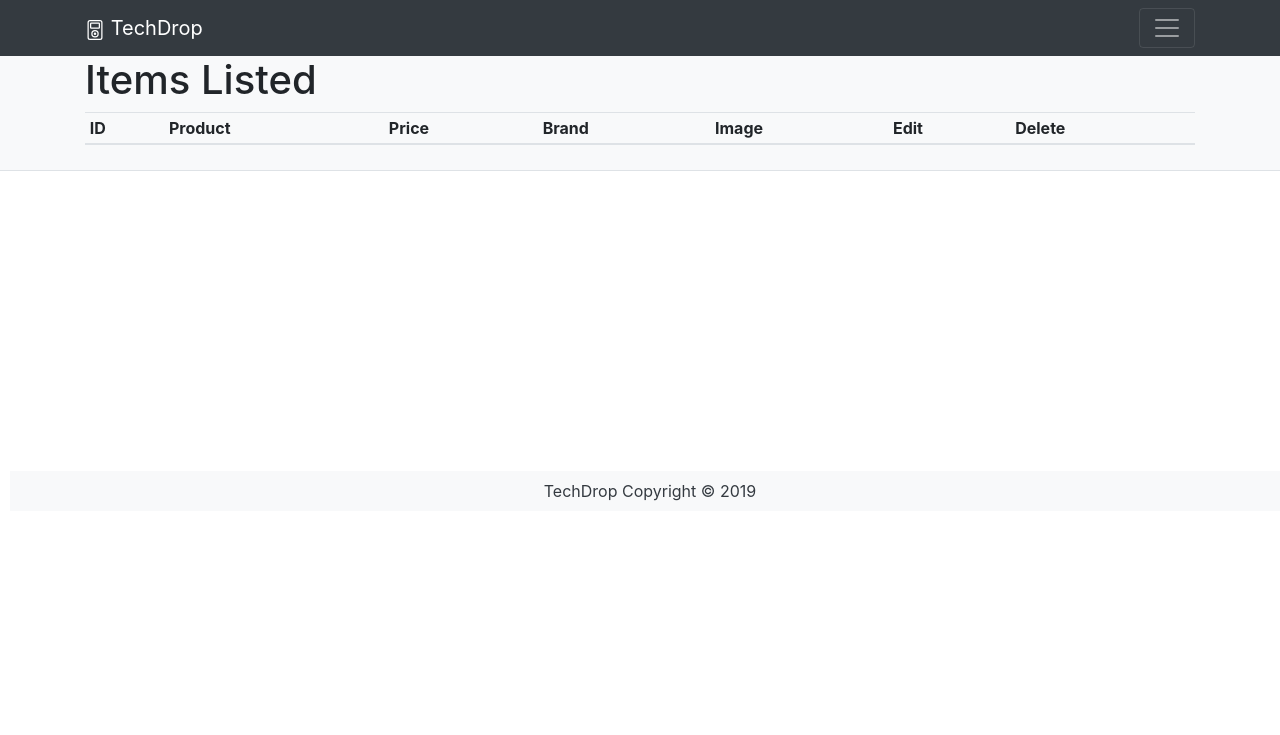
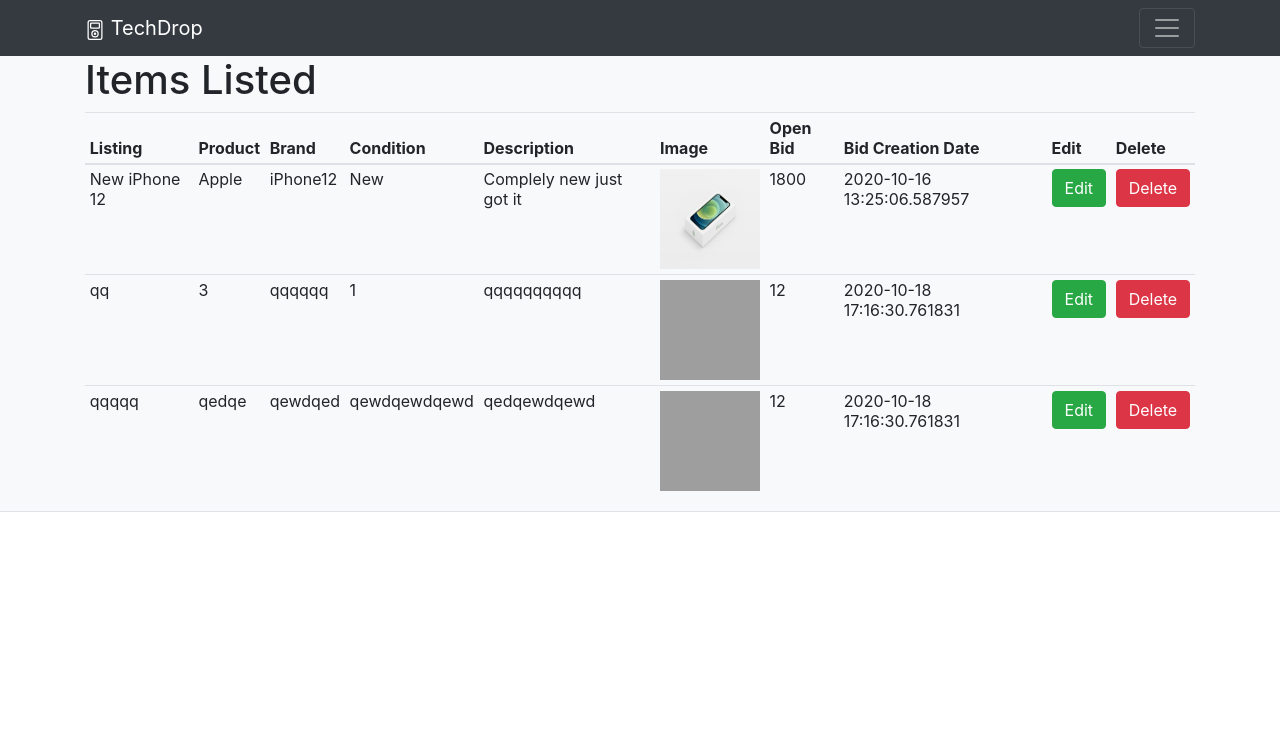
Before and after one commit to sirahut/IAB207, a Flask app: page /auctions/listed in a window 1280 px wide. Shown: the top 735 px of the page. Before the commit the page ends 501 px from the top, so only its background shows below. Run offline with Flask 2, Linux system fonts and the light colour scheme; a user stored in the database is signed in; data comes from the database, SQL or seed files in the repository; lists and menus that the app fills with data are empty; some libraries are stand-ins or nearby versions; grey boxes are pictures that could not be loaded.

Commit message:
listed items but currently not too current user.

```diff
--- a/PhoneApp/auctions.py
+++ b/PhoneApp/auctions.py
@@ -92,4 +92,11 @@ def review(id):
 @bp.route('/listed', methods=['GET'])
 @login_required
 def listed():
-    return render_template('auctions/listed.html')
+
+    auc = f"{Auctions.query.count():,}"
+    auc_items = Auctions.query.all()
+    auctioned = AuctionsForm(Auctions=auc, user=current_user)
+
+
+
+    return render_template('auctions/listed.html', count=auc, auctions=auc_items)
--- a/PhoneApp/forms.py
+++ b/PhoneApp/forms.py
@@ -4,7 +4,7 @@ from wtforms.validators import InputRequired, Length, Email, EqualTo
 from flask_wtf.file import FileRequired, FileField, FileAllowed
 from wtforms import Form, BooleanField, StringField, validators, DateTimeField, IntegerField
 from wtforms.fields.html5 import DateField, IntegerField
-from wtforms_sqlalchemy.fields import QuerySelectField
+from wtforms.ext.sqlalchemy.fields import QuerySelectField
 from .models import Brand, Condition
 
 ALLOWED_FILE = ('png', 'jpg', 'JPG', 'PNG')
--- a/PhoneApp/templates/Auctions/listed.html
+++ b/PhoneApp/templates/Auctions/listed.html
@@ -1,31 +1,37 @@
 {% extends 'base.html'%}
 
 {% block header %}
-
 
   <div class="container">
     <table class="table table-sm">
         <h1>Items Listed</h1>
           <thead>
-            <th>ID</th>
+            <th>Listing</th>
             <th>Product</th>
-            <th>Price</th>
             <th>Brand</th>
+            <th>Condition</th>
+            <th>Description</th>
             <th>Image</th>
+            <th>Open Bid</th>
+            <th>Bid Creation Date</th>
             <th>Edit</th>
             <th>Delete</th>
           </thead>
         <tbody>
           <tr>
-              <td></td>
-              <td></td>
-              <td></td>
-              <td></td>
-              <td></td>
-              <td></td>
-              <td></td>
+          {% for auction in auctions %}
+              <td>{{auction.name}}</td>
+              <td>{{auction.brand}}</td>
+              <td>{{auction.model}}</td>
+              <td>{{auction.condition}}</td>
+              <td>{{auction.description}}</td>
+              <td><img src={{auction.image}} alt="" border=3 height=100 width=100></img></td>
+              <td>{{auction.open_bid}}</td>
+              <td>{{auction.start}}</td>
+              <td><button type="button" class="btn btn-success">Edit</button></td>
+              <td><button type="button" class="btn btn-danger">Delete</button></td>
           </tr>
-
+          {% endfor %}
       </table>
     </div>
   </div>
--- a/PhoneApp/templates/base.html
+++ b/PhoneApp/templates/base.html
@@ -99,15 +99,21 @@
                 Account
                 {% endif %}
               </a>
-              <div class="dropdown-menu" aria-labelledby="navbarDropdown" style = "position:relative; left: 0px; top:0px;">
+              <div class="dropdown-menu" aria-labelledby="navbarDropdown" >
                 {% if current_user.is_authenticated %}
-                <a class="text-info" href="{{ url_for('auth.logout') }}">
+                <a class="text-info" href="{{ url_for('auth.logout') }}" style = "position:relative; left: 5px; top:0px;">
                   <svg width="1em" height="1em" viewBox="0 0 16 16" class="bi bi-door-open-fill" fill="currentColor"
                     xmlns="http://www.w3.org/2000/svg">
                     <path fill-rule="evenodd"
                       d="M1.5 15a.5.5 0 0 0 0 1h13a.5.5 0 0 0 0-1H13V2.5A1.5 1.5 0 0 0 11.5 1H11V.5a.5.5 0 0 0-.57-.495l-7 1A.5.5 0 0 0 3 1.5V15H1.5zM11 2v13h1V2.5a.5.5 0 0 0-.5-.5H11zm-2.5 8c-.276 0-.5-.448-.5-1s.224-1 .5-1 .5.448.5 1-.224 1-.5 1z" />
                   </svg>
                   Log Out</a>
+
+                  <a class="text-info"  href="{{ url_for('auction.listed') }}" style = "position:relative; left: 10px; top:0px;">
+                  <svg width="1em" height="1em" viewBox="0 0 16 16" class="bi bi-list" fill="currentColor" xmlns="http://www.w3.org/2000/svg">
+                    <path fill-rule="evenodd" d="M2.5 11.5A.5.5 0 0 1 3 11h10a.5.5 0 0 1 0 1H3a.5.5 0 0 1-.5-.5zm0-4A.5.5 0 0 1 3 7h10a.5.5 0 0 1 0 1H3a.5.5 0 0 1-.5-.5zm0-4A.5.5 0 0 1 3 3h10a.5.5 0 0 1 0 1H3a.5.5 0 0 1-.5-.5z"/>
+                  </svg>
+                  Listed Items</a>
                 {% else %}
                 <a class="text-info" href="{{ url_for('auth.register') }}">
                   <svg width="1em" height="1em" viewBox="0 0 16 16" class="bi bi-signpost-2-fill" fill="currentColor"
```
